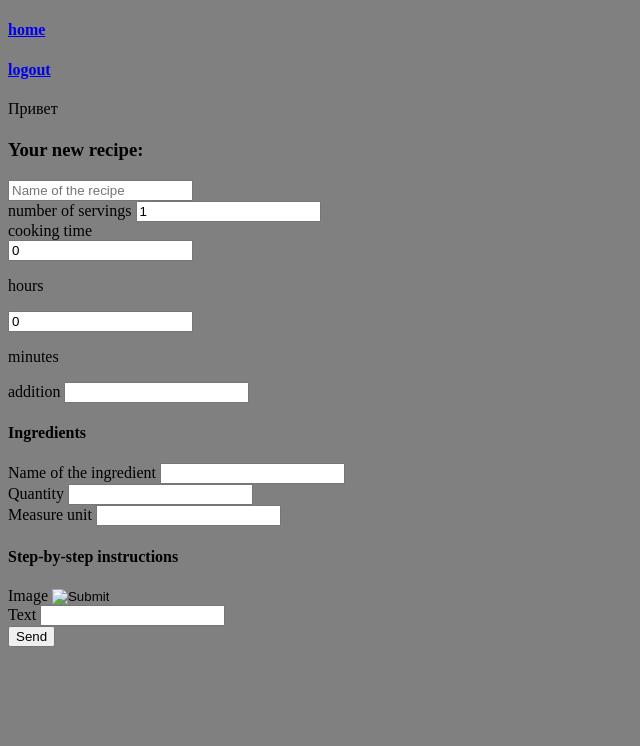
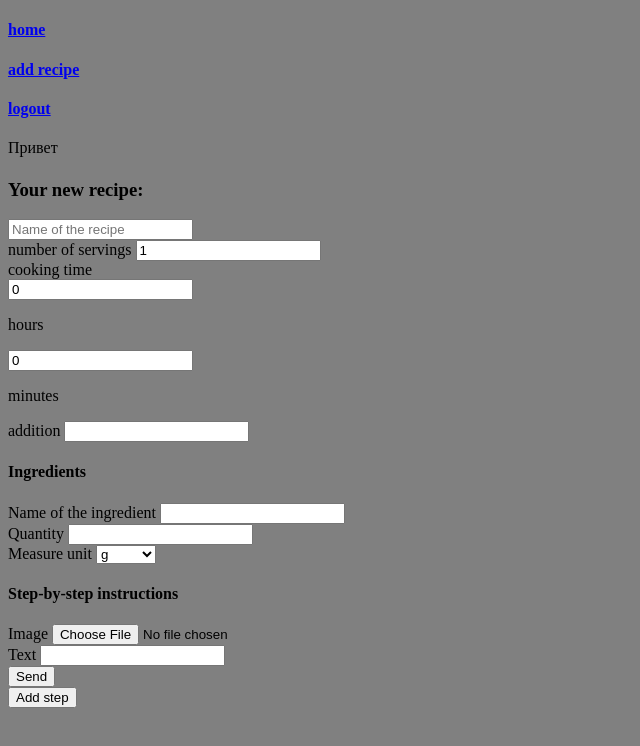
Before and after one commit to RickySalm/semester_assignment, a Flask app: page /add_recipe in a window 1280 px wide. Shown: the top 746 px of the page, without its empty margins (0-640 px from the left). Run offline with Flask 2, Linux system fonts and the light colour scheme; the visitor is signed in with stand-in values (Sample User, id 1); some libraries are stand-ins or nearby versions.

Commit message:
+ jquery, forms for add recipe

```diff
--- a/application.py
+++ b/application.py
@@ -41,20 +41,29 @@ def logout():
 def login():
 	#TODO добавить флеши сообщения если что-то не введено
 	if request.method == 'POST':
+		# Берем из формы логин и пароль
 		login = request.form.get('login')
 		password = request.form.get('password')
 
+		# соединение с БД
 		con = connect_db()
 		cur = con.cursor(cursor_factory=psycopg2.extras.DictCursor)
+		# запрос в БД
 		cur.execute('SELECT * FROM user_site WHERE user_name=%s', (login,))
 		user = cur.fetchone()
 		print()
 		print(password)
+		# если пользователь есть в БД и пароль совпадает,
+		# в сессии указываем, что пользователь авторизован,
+		# закрываем соединение с БД и переходим на главную страницу
 		if user and bcrypt.check_password_hash(user['password'], password):
 			session['auth'] = True
 			cur.close()
 			con.close()
 			return redirect('main')
+		# Если пользователя нет в БД или пароль не совпадает,
+		# оставляем на той же странице и предупреждаем что авторизация не удалась
+		# TODO сделать сообщение, что вход не удался
 		cur.close()
 		con.close()
 	return render_template('login.html')
@@ -90,6 +99,7 @@ def signup():
 
 @app.route('/user')
 def user():
+	#TODO доделать user и улучшить проверку по sessions(до конца понять детали)
 	if 'login' in session and session['auth']:
 		return render_template('user.html')
 	return redirect('signup')
@@ -100,8 +110,33 @@ def user():
 # 	return render_template()
 
 
-@app.route('/add_recipe')
+@app.route('/add_recipe', methods=['POST', 'GET'])
 def add_recipe():
+	if not session.get('auth'):
+		return redirect('signup')
+	elif request.method == 'POST':
+		#TODO отправка форм в бд
+		#TODO название не должно быть пустым
+		#TODO минуты тоже не ложны быть пустыми
+
+		#TODO сначала заполняем в БД рецепт, потом ингредиенты,
+		# потом просматриваем request.files на наличие фото и с этими фото заполняем
+		# шаги. Если все ок отправляем на страницу модерации
+		name_recipe = request.form.get('name_recipe')
+		addition = request.form.get('addition')
+		number_of_serving = request.form.get('number_of_serving')
+		cooking_hour = request.form.get('cooking_hour')
+		cooking_minute = request.form.get('cooking_minute')
+
+
+		name_ingredient = request.form.get('name_ingredient')
+		measure_unit = request.form.get('measure_unit')
+		quantity_ingredient = request.form.get('quantity_ingredient')
+
+
+		text_step = request.form.get('text_step')
+
+		# print(name_recipe,number_of_serving,cooking_hour,cooking_minute,addition,name_ingredient,quantity_ingredient,measure_unit,text_step)
 	return render_template('add_recipe.html')
 
 @app.route('/')
--- a/templates/add_recipe.html
+++ b/templates/add_recipe.html
@@ -1,23 +1,24 @@
 {% extends 'index.html' %}
 
 {% block content %}
+
     <h3>Your new recipe:</h3>
     <div>
-        <form>
+        <form method="post">
             <div>
-                <input type="text" name="name_recipe" placeholder="Name of the recipe">
+                <input required type="text" name="name_recipe" placeholder="Name of the recipe">
             </div>
             <div>
                 <label>number of servings</label>
-                <input type="number" value="1" step="1" name="number_of_serving">
+                <input min='0' type="number" value="1" step="1" name="number_of_serving">
             </div>
             <div>
                 <label>cooking time</label>
                 <div>
-                    <input type="number" value="0" step="1" name="cooking_hour"><p>hours</p>
+                    <input min='0' type="number" value="0" step="1" name="cooking_hour"><p>hours</p>
                 </div>
                 <div>
-                    <input type="number" value="0" step="1" name="cooking_minute"><p>minutes</p>
+                    <input min='1' type="number" value="0" step="1" name="cooking_minute"><p>minutes</p>
                 </div>
             </div>
             <div>
@@ -32,26 +33,62 @@
                 </div>
                 <div>
                     <label>Quantity</label>
-                    <input type="number" name="quantity_ingredient">
+                    <input min='0' type="number" name="quantity_ingredient">
                 </div>
                 <div>
                     <label>Measure unit</label>
-                    <input type="text" name="measure_unit">
+                    <select name="measure_unit">
+                        <option value="g">g</option>
+                        <option value="kg">kg</option>
+                        <option value="ml">ml</option>
+                        <option value="liter(s)">liter(s)</option>
+                        <option value="tbsp">tbsp</option>
+                        <option value="glass">glass</option>
+                        <option value="tsp">tsp</option>
+                    </select>
                 </div>
             </div>
-            <div>
+            <div class="block_to_add">
                 <h4>Step-by-step instructions</h4>
-                <div>
-                    <label>Image</label>
-                    <input type="image" name="quantity_ingredient">
-                </div>
-                <div>
-                    <label>Text</label>
-                    <input type="text" name="text">
+                <div class="step">
+                    <div>
+                        <label>Image</label>
+                        <input type="file" accept="image/*" name="image_step">
+                    </div>
+                    <div>
+                        <label>Text</label>
+                        <input type="text" name="text_step">
+                    </div>
                 </div>
             </div>
 
             <button type="submit">Send</button>
         </form>
     </div>
+        <script type="text/javascript">
+            $(document).ready(function() {
+                $(".add_step").click(function(e) {
+                    e.preventDefault();
+                    $('.block_to_add').append('                <div class="step">\n' +
+            '                    <div>\n' +
+            '                        <label>Image</label>\n' +
+            '                        <input type="file" accept="image/*" name="image_step">\n' +
+            '                    </div>\n' +
+            '                    <div>\n' +
+            '                        <label>Text</label>\n' +
+            '                        <input type="text" name="text_step">\n' +
+            '                    </div><button type="button" class="remove_button">Удалить</button>\n' +
+            '                </div>');
+                });
+
+                $('.block_to_add').on('click', '.remove_button', function (e) {
+                    e.preventDefault();
+                    $(this).parent('div').remove();
+                })
+            });
+        </script>
+
+        <button class="add_step">
+            Add step
+        </button>
 {% endblock %}
--- a/templates/index.html
+++ b/templates/index.html
@@ -4,9 +4,11 @@
     <meta charset="UTF-8">
     <title>{% block title %}{% endblock %}</title>
     <link rel="stylesheet" type="text/css" href="{{ url_for('static', filename='css/style.css') }}">
+    <script type="text/javascript" src="https://ajax.googleapis.com/ajax/libs/jquery/3.6.1/jquery.min.js"></script>
 </head>
 <body>
 <h4><a href="{{ url_for('main') }}">home</a></h4>
+<h4><a href="{{ url_for ('add_recipe') }}">add recipe</a></h4>
 {% if session.get('auth')%}
     <h4><a href="{{ url_for('logout') }}">logout</a></h4>
 {% else %}
```
Also changed, not shown: templates/jquery_scripts.js (added, +15 -0 lines), requirements.txt (line endings or trailing spaces), 2 other files.
